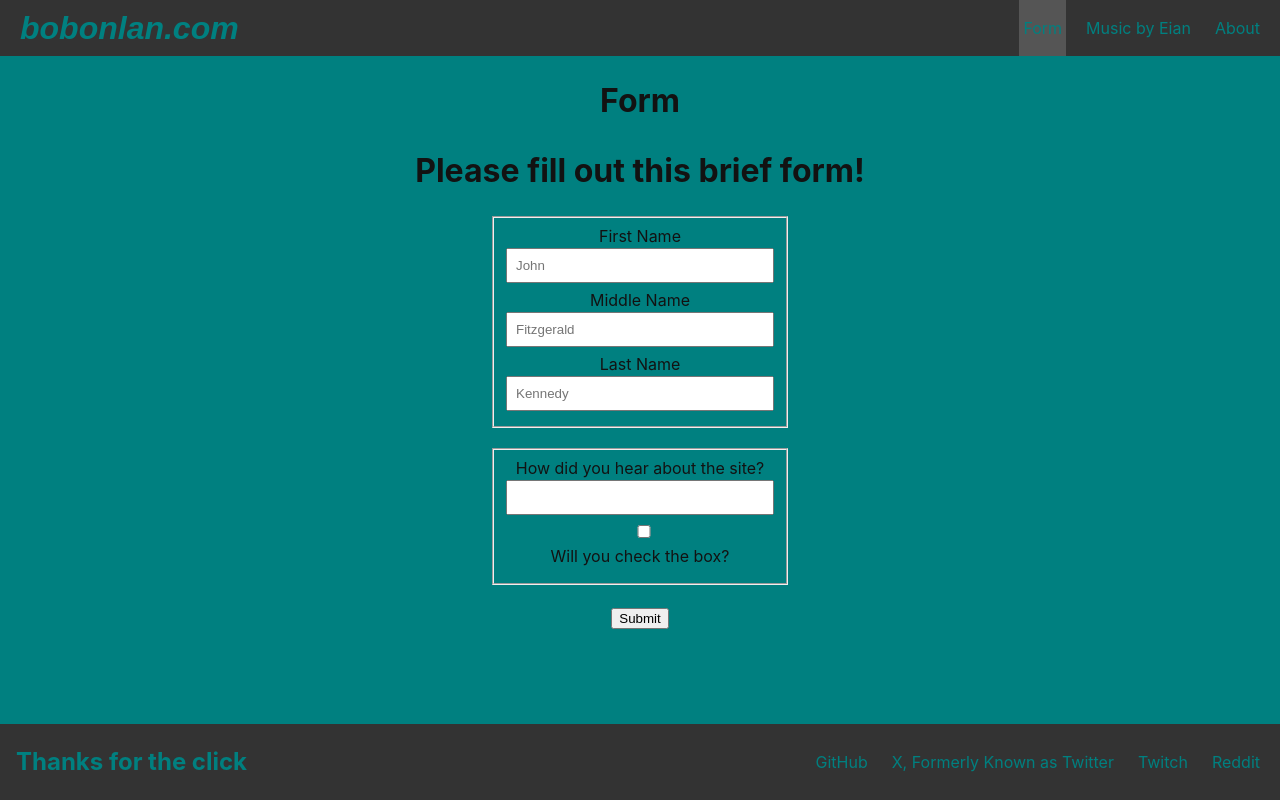
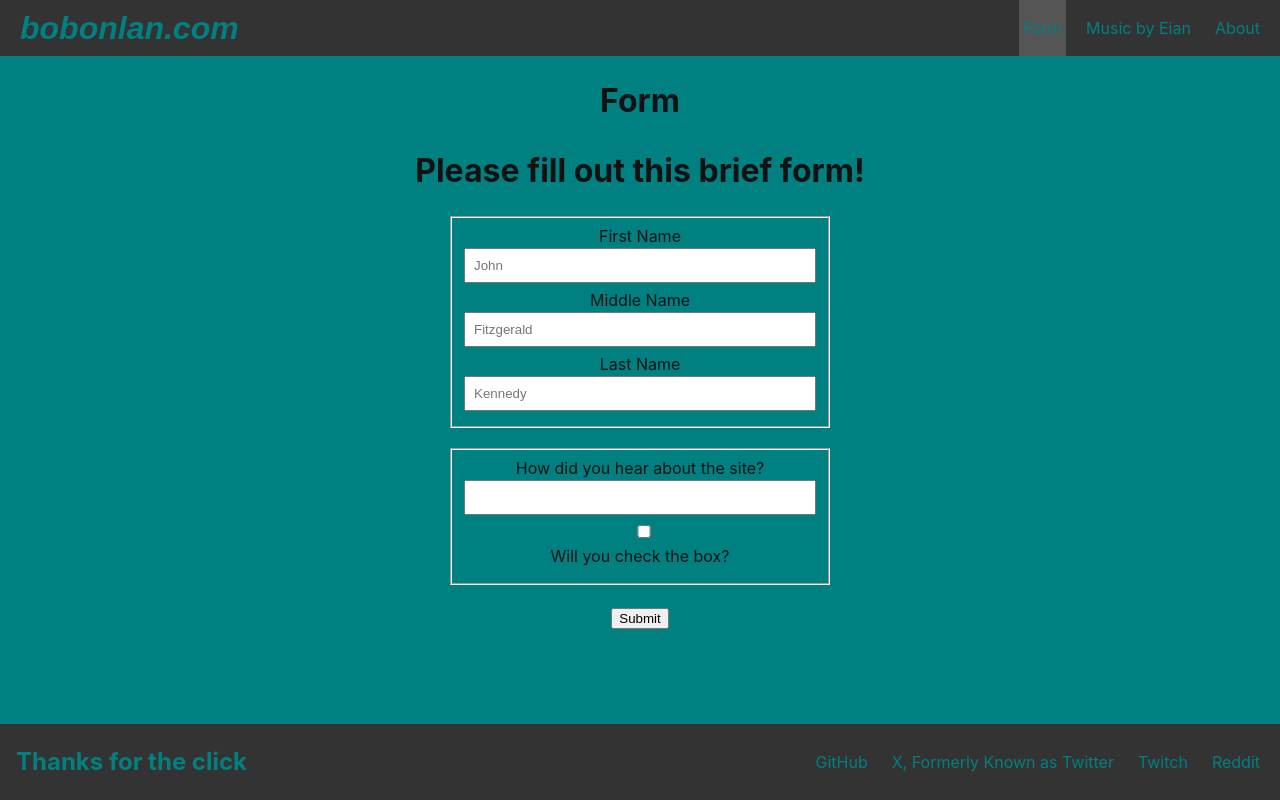
Before and after one commit to bobonlan/bobonlan.github.io, a React (Vite) app: page /button1 in a window 1280 px wide. Built offline with nearby package versions, Linux system fonts and the light colour scheme; the HTML template or start-up script is replaced by a standard one.

Commit message:
pixels to vw and vh

```diff
--- a/src/App.css
+++ b/src/App.css
@@ -164,7 +164,8 @@ body {
 }
 
 .custom-form {
-  width: 300px;
+  width: 30vw;
+  height: 40vh;
   margin: auto;
 }
 
```
